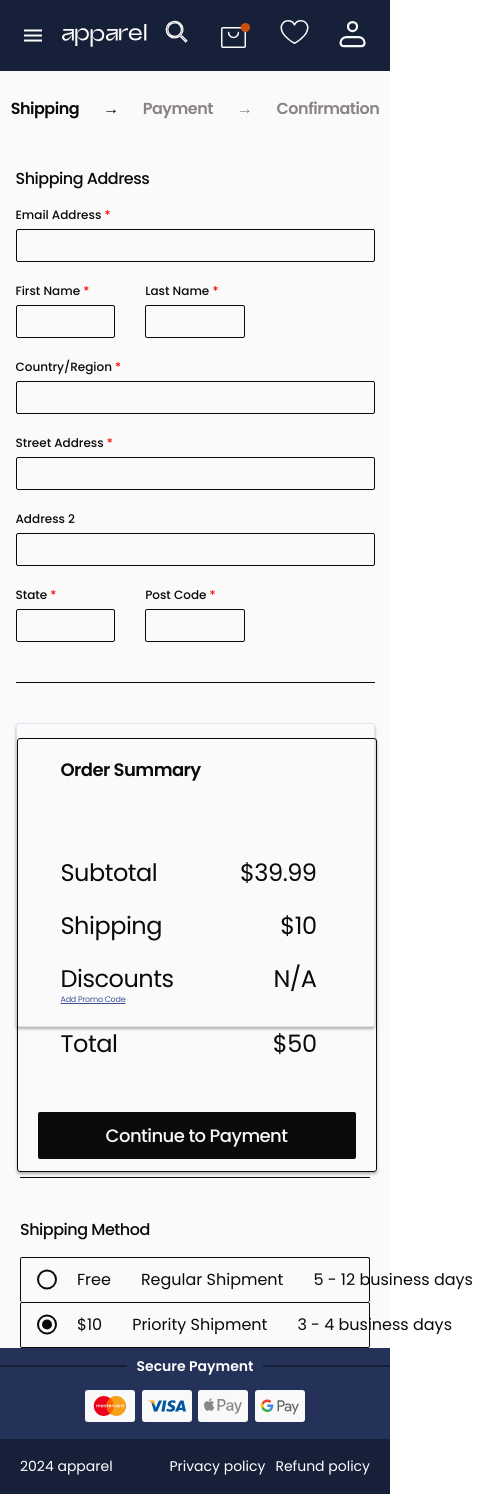
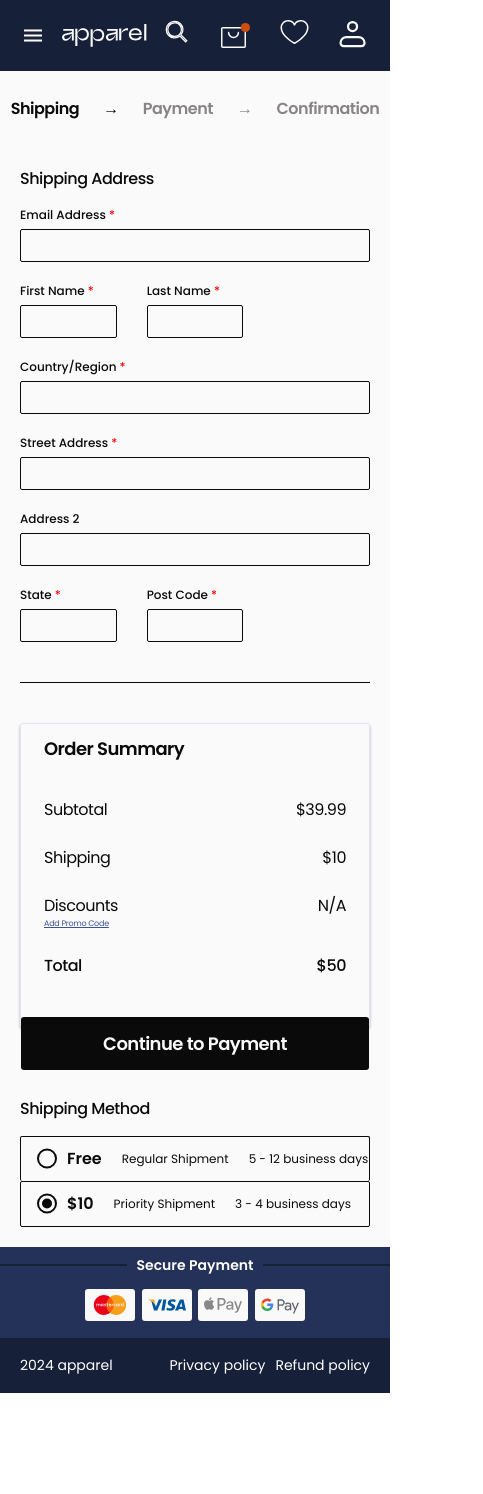
Before and after one commit to steffieMD/hng-task-apparel-app, a React (Vite) app: page /shipping in a window 390 px wide. Shown: the whole page, 483 px wide, since content can reach past the window. After the commit the page ends 1393 px from the top, so only its background shows below. Built offline with nearby package versions, Linux system fonts and the light colour scheme.

Commit message:
Update shipping page

```diff
--- a/src/pages/ShippingPage.jsx
+++ b/src/pages/ShippingPage.jsx
@@ -22,7 +22,7 @@ export default function ShippingPage() {
   return (
     <>
       <Navbar />
-      <div className="container">
+      <div className="shipping-page-container">
         <h1>
           <span className="active">Shipping</span>
           <span className="active">&rarr;</span>
@@ -86,8 +86,8 @@ export default function ShippingPage() {
             </div>
             <div></div>
           </div>
-          <div className="shipping-cart-summary">
-            <div className="summary">
+          <div className="shipping-cart-page-summary">
+            <div className="shipping-summary">
               <h3>Order Summary</h3>
               <div className="summary-list">
                 <div>
--- a/src/styles/shipping-page.css
+++ b/src/styles/shipping-page.css
@@ -36,7 +36,7 @@ body::-webkit-scrollbar {
 }
 
 /* Container */
-.container {
+.shipping-page-container {
   padding: 20px 50px 0 50px;
   color: var(--Base-Base_Black);
   display: flex;
@@ -77,49 +77,47 @@ h1 span.active {
   color: var(--Base-Base_Black);
 }
 
-.shipping-cart-summary .summary {
+.shipping-summary {
   border: 1px solid var(--Base-Base_Black);
   padding: 20px;
   display: flex;
   flex-direction: column;
   justify-content: space-between;
-  height: 434px;
 }
 
-.shipping-cart-summary .summary h3 {
+.shipping-summary h3 {
   font-size: 24px;
   font-weight: 600;
   line-height: 36px;
   letter-spacing: -0.03em;
   text-align: left;
-  padding: 0px;
 }
 
-.shipping-cart-summary .summary .summary-list {
+.shipping-summary .summary-list {
   margin-top: 20px;
   display: flex;
   flex-direction: column;
   gap: 15px;
 }
 
-.shipping-cart-summary .summary .summary-list div {
+.shipping-summary .summary-list div {
   display: flex;
   justify-content: space-between;
 }
 
-.shipping-cart-summary .summary .summary-list {
+.shipping-summary .summary-list {
   font-size: 16px;
   font-weight: 400;
   line-height: 24px;
   letter-spacing: -0.03em;
 }
 
-.shipping-cart-summary .summary .summary-list div .promo {
+.shipping-summary .summary-list div .promo {
   display: flex;
   flex-direction: column;
 }
 
-.shipping-cart-summary .summary .summary-list div .promo span:nth-child(2) {
+.shipping-summary .summary-list div .promo span:nth-child(2) {
   font-size: 8px;
   font-weight: 400;
   line-height: 12px;
@@ -129,15 +127,15 @@ h1 span.active {
   text-decoration: underline;
 }
 
-.shipping-cart-summary .summary .summary-list .total {
+.shipping-summary .summary-list .total {
   font-size: 16px;
   font-weight: 500;
   line-height: 24px;
   letter-spacing: -0.03em;
 }
 
-.shipping-cart-summary .summary button {
-  margin-top: 60px;
+.shipping-summary button {
+  margin-top: 80px;
   padding: 10px 15px;
   width: 100%;
   border-radius: 2px;
@@ -151,7 +149,7 @@ h1 span.active {
   white-space: nowrap;
 }
 
-.shipping-cart-summary .summary button:hover {
+.shipping-summary button:hover {
   background-color: var(--Primary-Primary900);
   box-shadow: 0 6px 10px 4px rgba(0, 0, 0, 0.1);
 }
@@ -180,6 +178,7 @@ h1 span.active {
   font-size: 16px;
   font-weight: 500;
   line-height: 24px;
+  color: var(--Base-Base_Black);
 }
 
 .sign-in-div button:hover {
@@ -202,7 +201,7 @@ h1 span.active {
   color: var(--Neutrals-Neutrals500);
 }
 
-.shipping-cart-summary .shipping-address-form,
+.shipping-address-form,
 .shipping-method-div {
   padding-top: 40px;
 }
@@ -210,11 +209,6 @@ h1 span.active {
 .shipping-address-form h2,
 .shipping-method-div h2 {
   padding-bottom: 15px;
-}
-
-.shipping-method-div {
-  align-self: flex-start;
-  width: 60%;
 }
 
 form {
@@ -260,18 +254,16 @@ h2 {
 }
 
 .shipping-page-div .radio-box {
+  width: 65%;
+  display: flex;
   border: 1px solid var(--Base-Base_Black);
   border-radius: var(--Spacingxxs);
-  gap: 10px;
   padding: 0px 16px 0px 16px;
-  display: flex;
   justify-content: space-between;
 }
 
 .shipping-page-div .radio-box div {
   display: flex;
-  justify-content: space-between;
-  gap: 10px;
 }
 
 .shipping-page-div div:nth-child(1) {
@@ -313,7 +305,7 @@ h2 {
   height: 60px;
 }
 
-.summary button:hover,
+.shipping-summary button:hover,
 .email-bar button:hover {
   transition: 0.5s;
   opacity: 0.8;
@@ -323,7 +315,7 @@ h2 {
 
 /* Mobile */
 @media only screen and (max-width: 600px) {
-  .container {
+  .shipping-page-container {
     padding: 20px;
     display: flex;
     flex-direction: column;
@@ -338,7 +330,7 @@ h2 {
     display: flex;
     flex-direction: column;
     gap: 40px;
-    margin-bottom: 150px;
+    margin-bottom: 30px;
   }
 
   .sign-in-div {
@@ -357,33 +349,47 @@ h2 {
     width: 100%;
   }
 
+  .shipping-method-div {
+    width: 100%;
+  }
+
+  .shipping-page-div,
+  .shipping-page-div .radio-box {
+    width: 100%;
+  }
+
+  .shipping-page-div .radio-box {
+    grid-template-columns: 15px repeat(4, auto);
+    gap: 0;
+  }
+
+  .shipping-page-div span {
+    font-size: 12px;
+  }
+  .shipping-page-div .bold-text {
+    font-size: 16px;
+    font-weight: 600;
+  }
+
   .chatbot {
     display: none;
   }
 
-  .shipping-method-div {
-    margin-top: 0px;
-    width: 100%;
-    border-top: 1px solid var(--Base-Base_Black);
-  }
-
-  .shipping-cart-summary {
-    width: 359px;
+  .shipping-summary {
     height: 304px;
-    padding: var(--Spacingm) 0 40px 0;
+    padding: var(--Spacingm) 0 0 0;
     border-radius: var(--Spacingxs);
     border: 1px solid var(--Primary_Primary100);
     box-shadow: 0 2px 3px 0 rgba(0, 0, 0, 0.3);
-    margin: 0 auto;
   }
 
-  .shipping-cart-summary .summary h3 {
+  .shipping-summary h3 {
     font-size: 18px;
     line-height: 21.6px;
     padding: 0px 23px 0px 23px;
   }
 
-  .shipping-cart-summary .summary .summary-list {
+  .shipping-summary .summary-list {
     margin-top: 20px;
     display: flex;
     flex-direction: column;
@@ -393,10 +399,9 @@ h2 {
     margin: 39px 0;
   }
 
-  .shipping-cart-summary button {
+  .shipping-summary button {
     margin-top: 0;
     padding: 13px 78px 13px 78px;
-    width: 359px;
     border-radius: var(--Spacingxs);
     border: none;
     font-weight: 600;
@@ -405,11 +410,11 @@ h2 {
 
 /* Tablet */
 @media only screen and (min-width: 601px) and (max-width: 1024px) {
-  .summary button {
+  .shipping-summary button {
     margin-top: 30px;
   }
 
-  .container {
+  .shipping-page-container {
     padding: 20px 30px 0 30px;
   }
 }
```
